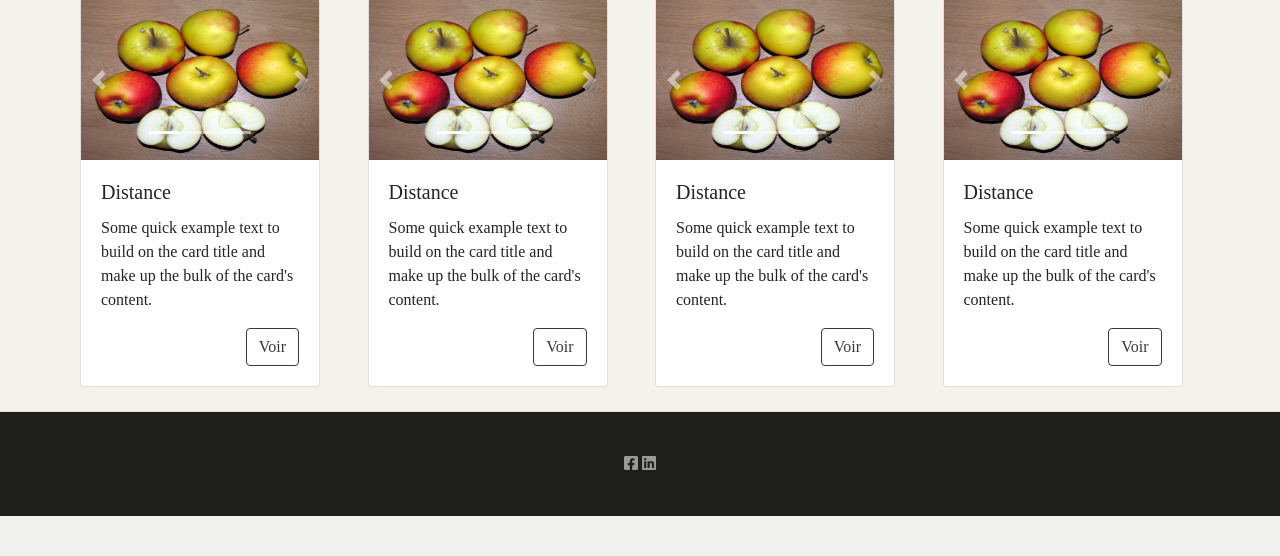
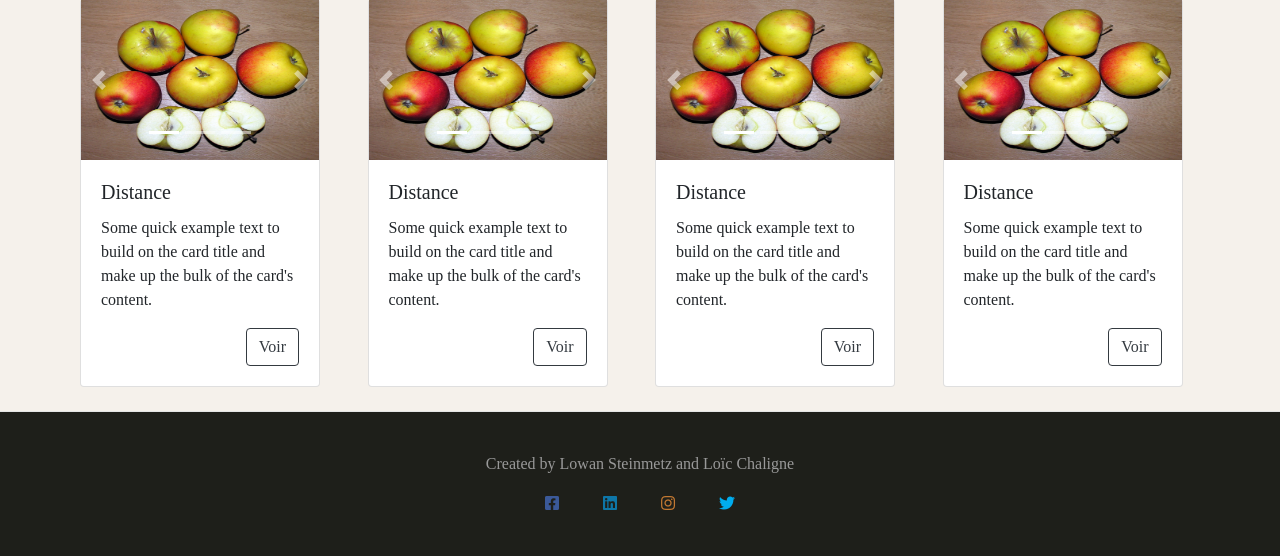
Before and after one commit to xynave/projet_verger, a PHP site: page /index.php in a window 1280 px wide. Shown: the part 1527-2083 px from the top of the page. Before the commit the page ends 2043 px from the top, so only its background shows below. Run offline with PHP 8.4, Linux system fonts and the light colour scheme.

Commit message:
rajout icone coloré footer

```diff
--- a/css/style.css
+++ b/css/style.css
@@ -32,6 +32,9 @@
             }
            .color{
             color: #f1cb76;
+           }
+           .centered{
+               text-align: center;
            }
 
 /* Fin Zone initialisation tout */
@@ -118,10 +121,33 @@
 
 /* Début Zone footer */
             .footer{
-                padding: 2.5rem 0;
+                padding: 2.5rem ;
                 color: #999;
-                text-align: center;
                 border-top: .05rem solid #e5e5e5;
                 background-color:#1e1f1a;
             }
+            .position_left{
+                text-align: right;
+                padding-right:  2.5rem;
+
+
+            }
+            .fa-facebook-square{
+                color: #3b5998;
+                padding-right:  2.5rem;
+            }
+
+            .fa-instagram{
+               color: #c27832;
+               padding-right:  2.5rem;
+            }
+            .fa-linkedin{
+                color: #0e76a8;
+                padding-right:  2.5rem;
+            }
+            .fa-twitter{
+                color: #00acee;
+            }
+
+
 /* FIN Zone footer */
--- a/footer.php
+++ b/footer.php
@@ -1,4 +1,12 @@
 <footer class="footer">
-<i class="icon is-size-5 fab fa-facebook-square"></i>
-<i class=" icon is-size-5 fab fa-linkedin"></i>
+    <div class="centered">
+    <p > Created by Lowan Steinmetz and Loïc Chaligne</p>
+            <a href=""><i class="icon is-size-5 fab fa-facebook-square" ></i></a>
+            <a href=""><i class=" icon is-size-6 fab fa-linkedin"></i></a>
+            <a href=""><i class=" icon is-size-4 fab fa-instagram"></i></a>
+            <a href=""><i class=" icon is-size-4 fab fa-twitter"></i></a>
+
+    </div>
+
+
 </footer>
```
